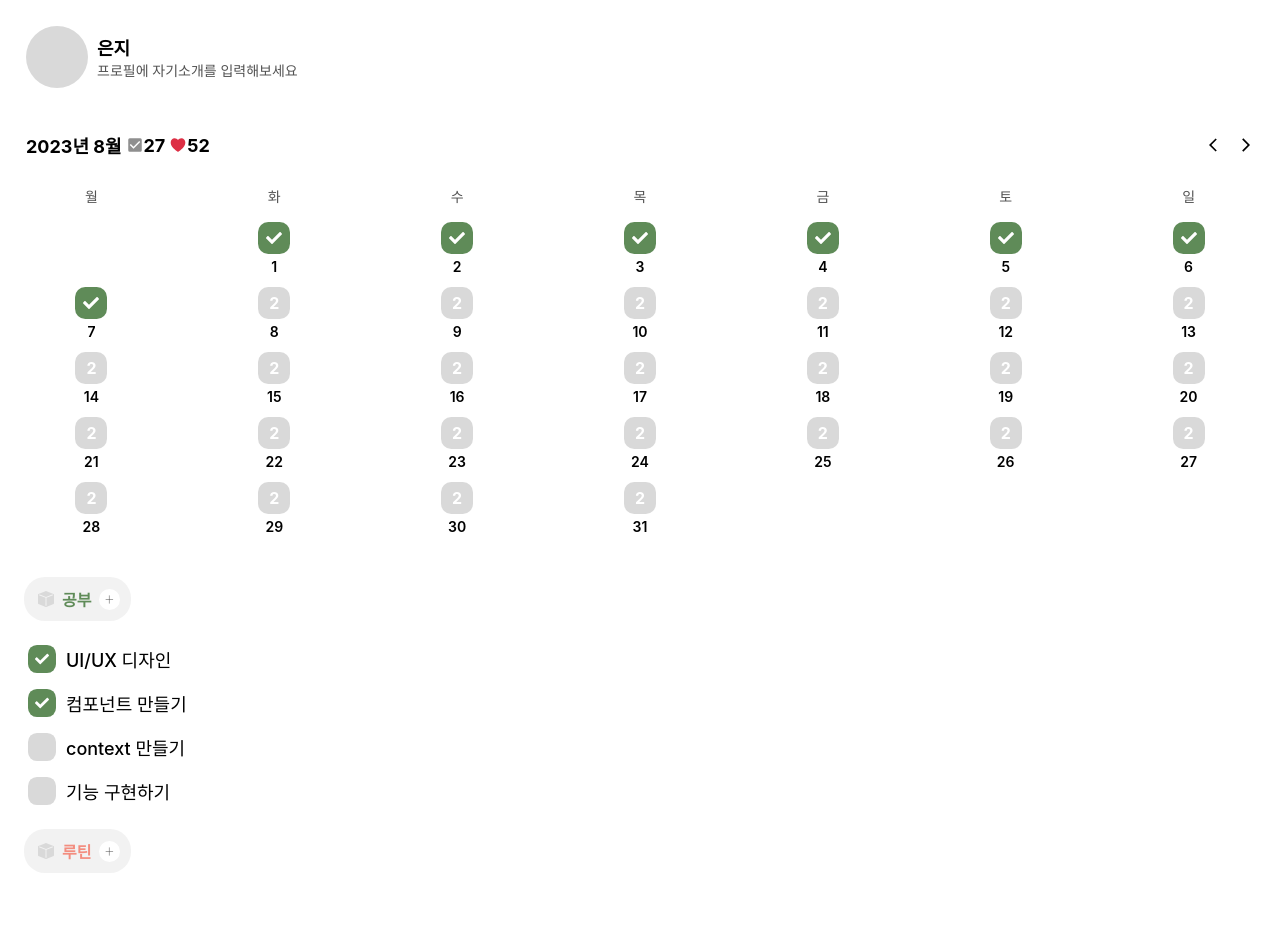
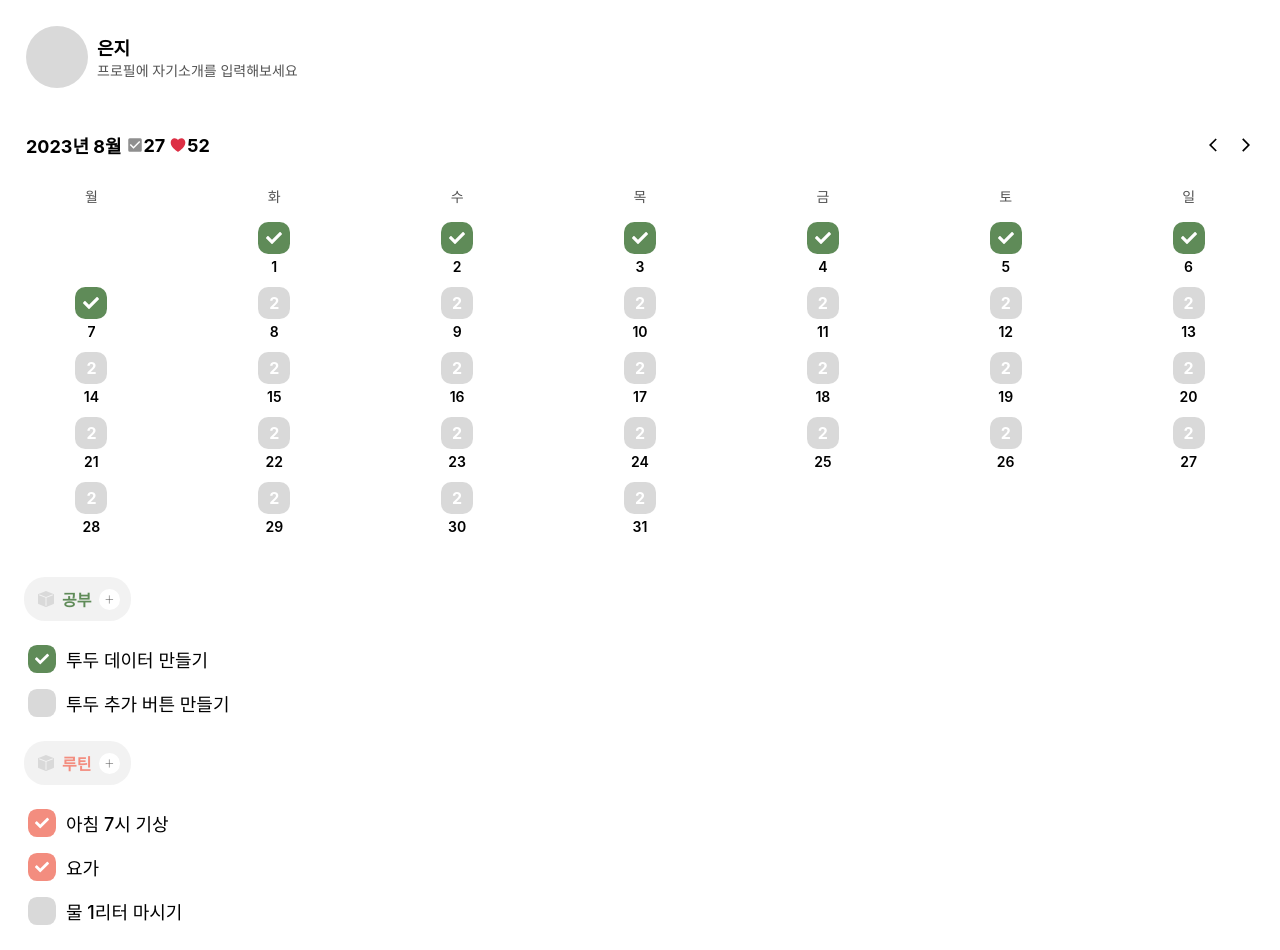
Before and after one commit to eunjios/todo-list, a React (Create React App) app: page / in a window 1280 px wide. Shown: the top 950 px of the page. Before the commit the page ends 909 px from the top, so only its background shows below. Built offline with nearby package versions, Linux system fonts and the light colour scheme.

Commit message:
feat: new data

```diff
--- a/src/TodoContextCustom.js
+++ b/src/TodoContextCustom.js
@@ -1,4 +1,5 @@
 import React, { createContext, useContext, useReducer, useRef } from "react";
+import { todoData } from "./store/data";
 
 const initialTodos = [
   {
@@ -49,8 +50,8 @@ const TodoDispatchContext = createContext();
 const TodoNextIdContext = createContext();
 
 export function TodoProvider({ children }) {
-  const [state, dispatch] = useReducer(TodoReducer, initialTodos);
-  const nextId = useRef(5);
+  const [state, dispatch] = useReducer(TodoReducer, todoData);
+  const nextId = useRef(11);
 
   return (
     <TodoStateContext.Provider value={state}>
--- a/src/components/Calendar.js
+++ b/src/components/Calendar.js
@@ -87,7 +87,7 @@ const Calendar = () => {
       const date = new Date(currentDate.getFullYear(), currentDate.getMonth(), i);
       calendarDates.push({
         date: i,
-        isPast: date < currentDate,
+        isPast: date < currentDate, // TODO: isDone 으로 변경
       });
     } else {
       calendarDates.push({date: '', isPast: true});
--- a/src/components/TodoListCustom.js
+++ b/src/components/TodoListCustom.js
@@ -49,19 +49,30 @@ function TodoCategoryButton({ title, color }) {
 
 function TodoListCustom() {
   const todos = useTodoState();
+  const targetTodos = todos.filter(todo => todo.date === '2023-09-11'); // TODO: targetDate
   return (
     <TodoListContainer>
-      <TodoCategoryButton title="공부" color="#5F8B58"/>
-      {todos.map(todo => (
+      {targetTodos.map(data => (
+        <>
+          {data.categories.map(category => (
+            <>
+            <TodoCategoryButton
+              title={category.name}
+              color={category.color}
+            />
+            {category.todos.map(todo => (
               <TodoItemCustom
                 key={todo.id}
                 id={todo.id}
                 text={todo.text}
                 done={todo.done}
-          color={todo.color}
+                color={category.color}
               />
             ))}
-      <TodoCategoryButton title="루틴" color="#F38D7F"/>
+            </>
+          ))}
+        </>
+      ))}
     </TodoListContainer>
   );
 }
--- /dev/null
+++ b/src/store/data.js
@@ -0,0 +1,86 @@
+export const todoData = [
+  {
+    date: '2023-09-11',
+    categories: [
+      {
+        name: '공부',
+        color: '#5F8B58',
+        todos: [
+          {
+            id: 1,
+            text: '투두 데이터 만들기',
+            done: true
+          },
+          {
+            id: 2,
+            text: '투두 추가 버튼 만들기',
+            done: false
+          }
+        ]
+      },
+      {
+        name: '루틴',
+        color: '#F38D7F',
+        todos: [
+          {
+            id: 3,
+            text: '아침 7시 기상',
+            done: true
+          },
+          {
+            id: 4,
+            text: '요가',
+            done: true
+          },
+          {
+            id: 5,
+            text: '물 1리터 마시기',
+            dond: false
+          }
+        ]
+      }
+    ]
+  },
+  {
+    date: '2023-09-10',
+    categories: [
+      {
+        name: '공부',
+        color: '#5F8B58',
+        todos: [
+          {
+            id: 6,
+            text: '알고리즘 공부',
+            done: true
+          },
+          {
+            id: 7,
+            text: 'CS 공부',
+            done: false
+          }
+        ]
+      },
+      {
+        name: '루틴',
+        color: '#F38D7F',
+        todos: [
+          {
+            id: 8,
+            text: '아침 7시 기상',
+            done: true
+          },
+          {
+            id: 9,
+            text: '요가',
+            done: false
+          },
+          {
+            id: 10,
+            text: '물 1리터 마시기',
+            dond: true
+          }
+        ]
+      }
+    ]
+  }
+]
```
Lines whose indentation alone changed are shown as unchanged.
